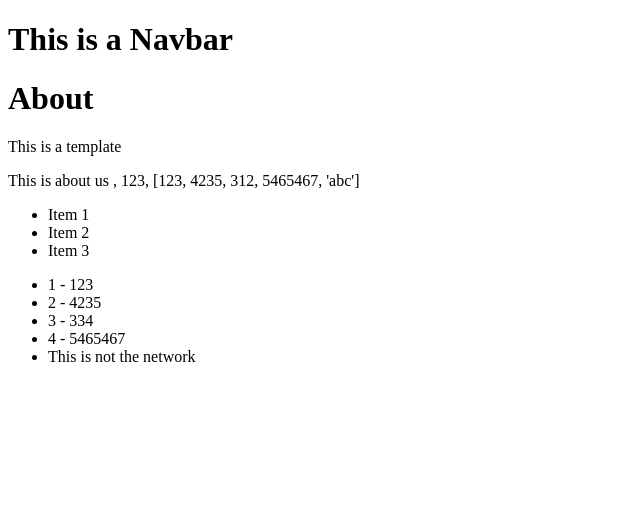
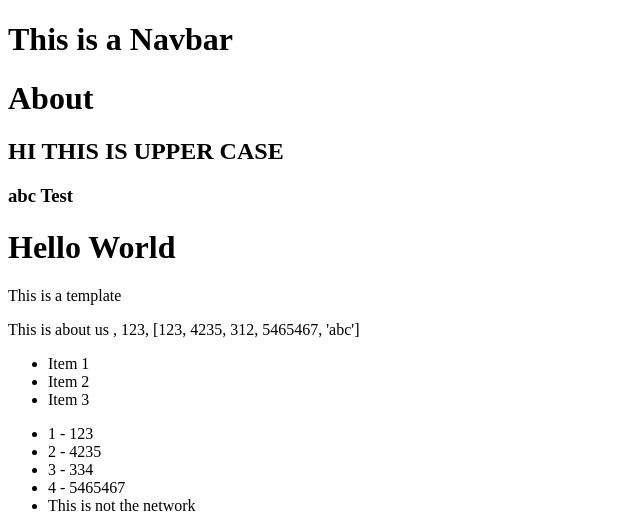
Before and after one commit to LRPavanello/trydjango, a Django app: page /about/ in a window 1280 px wide. Shown: the part 70-583 px from the top of the page, without its empty margins (0-640 px from the left). Run offline with Django 5.2, Linux system fonts and the light colour scheme.

Commit message:
Template Tags and Filters

```diff
--- a/src/pages/views.py
+++ b/src/pages/views.py
@@ -17,7 +17,10 @@ def about_view(request, *args, **kwargs):
         "my_text": " This is about us ",
         "this_is_true": True,
         "my_number": 123,
-        "my_list": [123, 4235, 312, 5465467, "abc"]
+        "my_list": [123, 4235, 312, 5465467, "abc"],
+        "title": " abc Test ",
+        "text": " Hi This is UPPER case ",
+        "my_html":"<h1>Hello World</h1>"
 
     }
     return render(request, "about.html", my_context)
--- a/src/templates/about.html
+++ b/src/templates/about.html
@@ -2,6 +2,11 @@
 
 {% block content%}
 <h1>About</h1>
+<h2>{{ text|upper}}</h2>
+<h3>{{ title|capfirst}}</h3>
+
+{{ my_html|safe }}
+
 <p>This is a template</p>
 
 <p>
```
